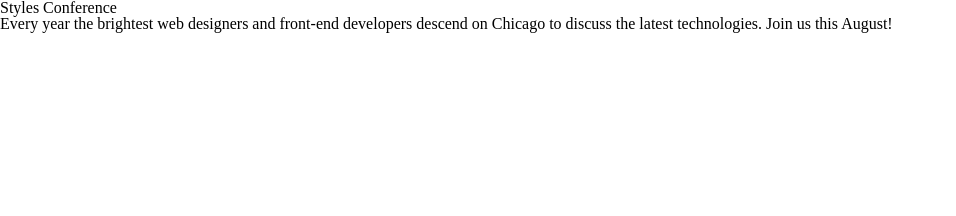
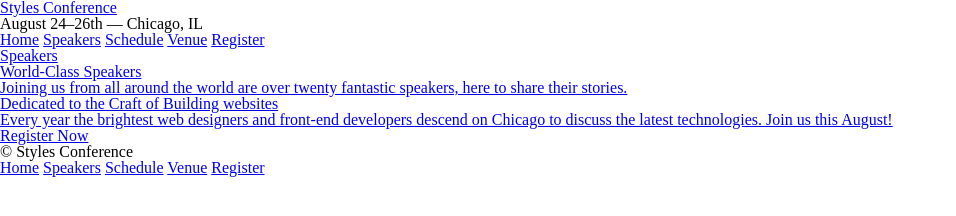
Before and after one commit to julyytran/styles_conference, a plain HTML site: page index.html in a window 1280 px wide. Shown: the whole page, without its empty margins (0-956 px from the left). Drawn offline with Linux system fonts and the light colour scheme.

Commit message:
completed lesson 2

```diff
--- a/index.html
+++ b/index.html
@@ -6,7 +6,39 @@
     <link rel="stylesheet" href="assets/stylesheets/main.css">
   </head>
   <body>
-    <h1>Styles Conference</h1>
+    <header>
+      <h1>
+        <a href="index.html">Styles Conference</a>
+      </h1>
+      <h3> August 24&ndash;26th &mdash; Chicago, IL</h3>
+      <nav>
+         <a href="index.html">Home</a>
+         <a href="speakers.html">Speakers</a>
+         <a href="schedule.html">Schedule</a>
+         <a href="venue.html">Venue</a>
+         <a href="register.html">Register</a>
+       </nav>
+    </header>
+    <section>
+      <section>
+        <a href="speakers.html">
+        <h5>Speakers</h5>
+        <h3>World-Class Speakers</h3>
+        <p>Joining us from all around the world are over twenty fantastic speakers, here to share their stories.</p>
+      </section>
+      <h2> Dedicated to the Craft of Building websites </h2>
     <p>Every year the brightest web designers and front-end developers descend on Chicago to discuss the latest technologies. Join us this August!</p>
+    <a href="register.html">Register Now</a>
+  </section>
   </body>
+  <footer>
+  <small>&copy; Styles Conference</small>
+  <nav>
+  <a href="index.html">Home</a>
+  <a href="speakers.html">Speakers</a>
+  <a href="schedule.html">Schedule</a>
+  <a href="venue.html">Venue</a>
+  <a href="register.html">Register</a>
+</nav>
+</footer>
 </html>
```
Also changed, not shown: register.html (added), schedule.html (added), speakers.html (added), venue.html (added).
